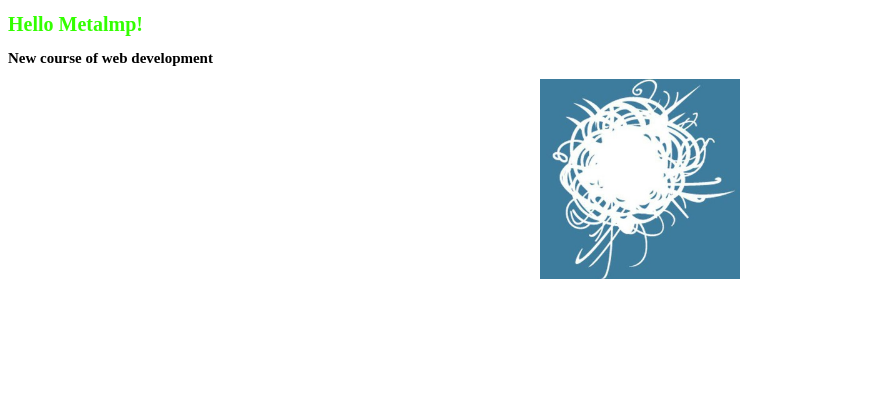
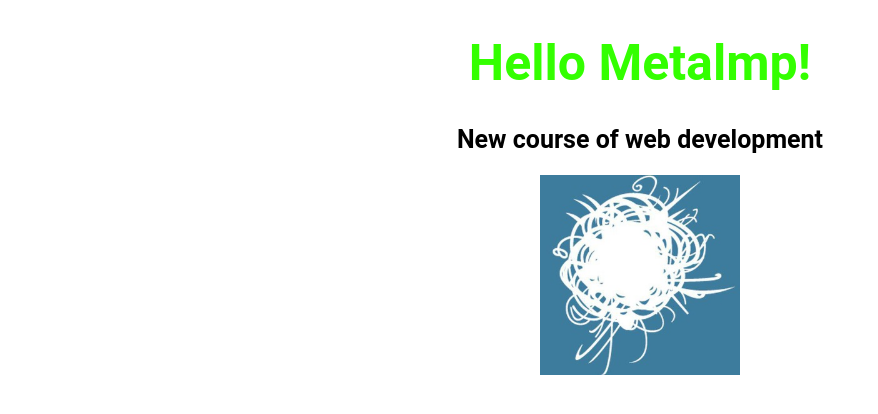
Before and after one commit to hunter201/metalamp_2, a website built with webpack: page index.html in a window 1280 px wide. Shown: the whole page, without its empty margins (0-878 px from the left). Built offline with nearby package versions, Linux system fonts and the light colour scheme; files whose address does not match are found by name.

Commit message:
Added normalize.css and Roboto font

```diff
--- /dev/null
+++ b/assets/styles/fonts.scss
@@ -0,0 +1,4 @@
+@font-face {
+    font-family: Roboto, sans-serif;
+    src: url("../fonts/Roboto-Regular.ttf");
+}
--- a/assets/styles/style.scss
+++ b/assets/styles/style.scss
@@ -1,13 +1,23 @@
+@import url('./fonts.scss');
+
+
+
 html {
     font-size: 10px;
+    font-family: Roboto;
 }
 h1 {
+    text-align: center;
     color: #3f0;
-
+    font-size: 5rem;
+}
+h2 {
+    text-align: center;
+    font-size: 2.5rem;
 }
 
 .logo {
-    background-image: url("../img/77848.png");
+    background-image: url("/assets/img/77848.png");
     background-size: cover;
     width: 20rem;
     height: 20rem;
--- a/package.json
+++ b/package.json
@@ -33,5 +33,8 @@
     "sass-loader": "^12.1.0",
     "webpack": "^5.48.0",
     "webpack-cli": "^4.7.2"
+  },
+  "dependencies": {
+    "normalize.css": "^8.0.1"
   }
 }
```
Also changed, not shown: assets/fonts/Roboto-Regular.ttf (added), dist/a8d6ac03c7b96b7acb62.ttf (added), dist/index.html, dist/style.css, 3 other files.
